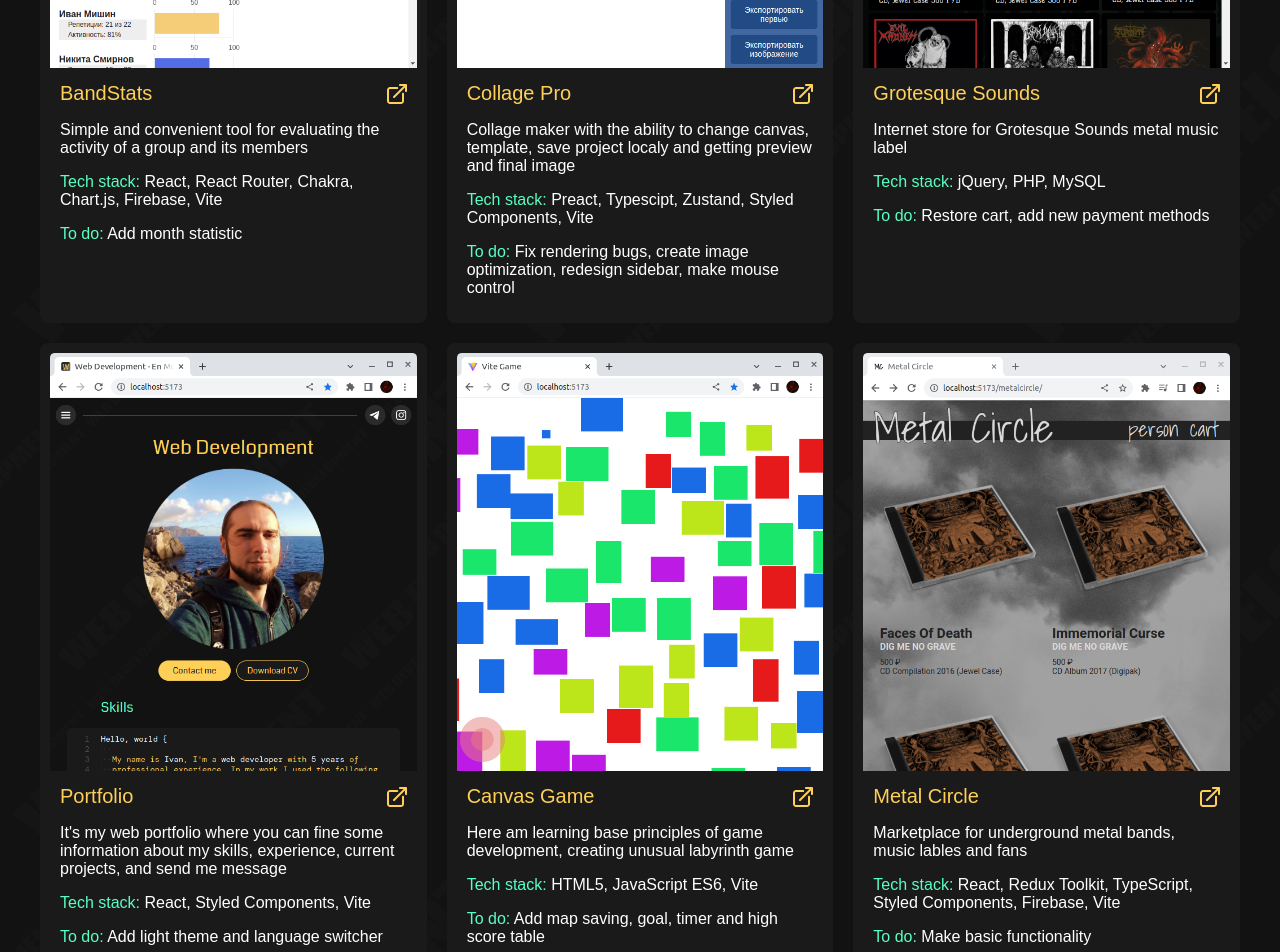
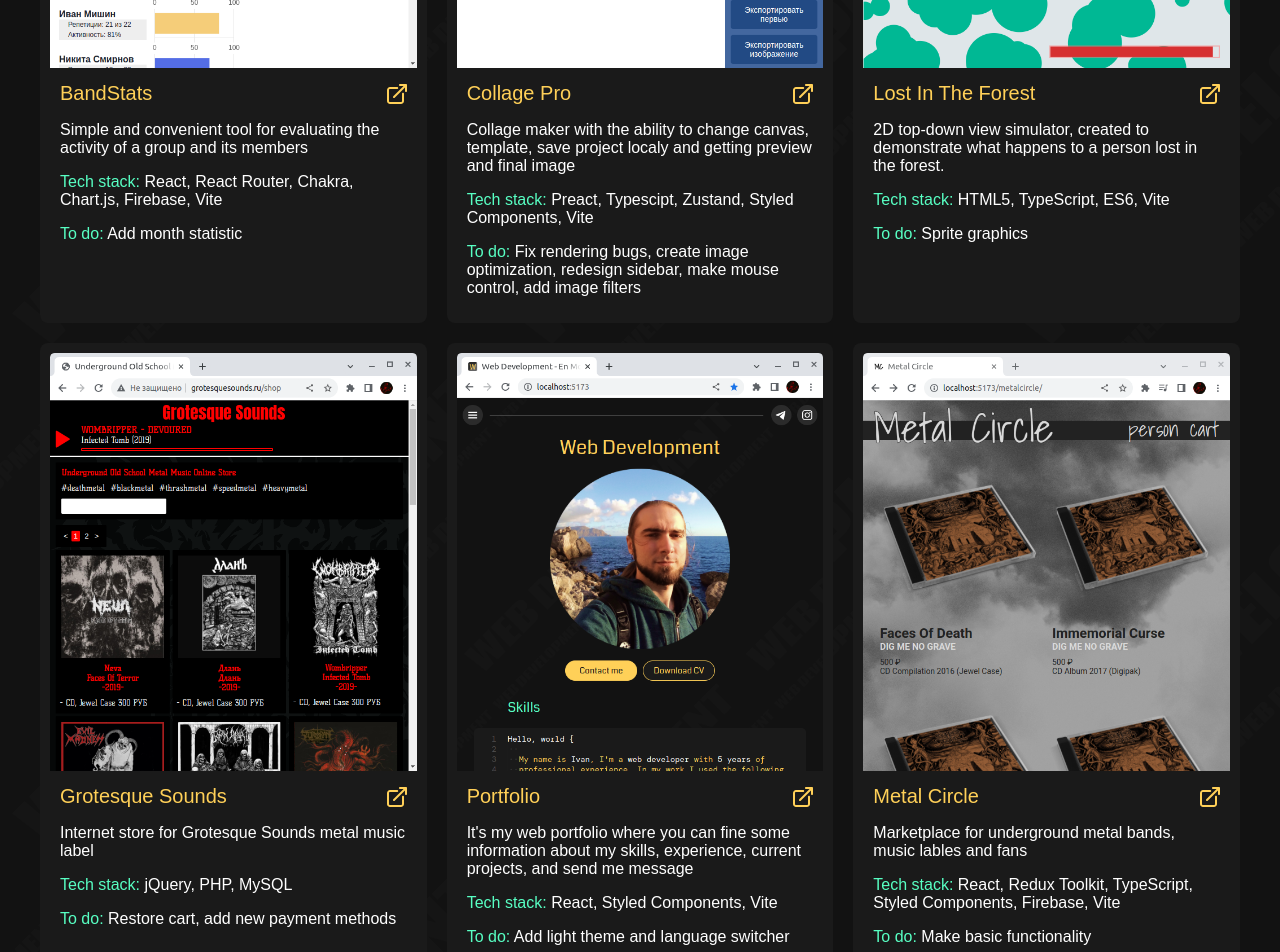
Before and after one commit to enmourn/enmourn.github.io, a React (Vite) app: page / in a window 1280 px wide. Shown: the part 1140-2092 px from the top of the page. Built offline with nearby package versions, Linux system fonts and the light colour scheme; a web font is replaced by a local one.

Commit message:
add lost in the forest to current project

```diff
--- a/src/assets/components/CurrentProjects.jsx
+++ b/src/assets/components/CurrentProjects.jsx
@@ -69,7 +69,15 @@ export default function CurrentProjects() {
       description: `Collage maker with the ability to change canvas, template, save project localy and
       getting preview and final image`,
       techStack: "Preact, Typescipt, Zustand, Styled Components, Vite",
-      toDo: "Fix rendering bugs, create image optimization, redesign sidebar, make mouse control",
+      toDo: "Fix rendering bugs, create image optimization, redesign sidebar, make mouse control, add image filters",
+    },
+    {
+      img: "./projects/lost-in-the-forest.png",
+      title: "Lost In The Forest",
+      link: "/lost-in-the-forest",
+      description: "2D top-down view simulator, created to demonstrate what happens to a person lost in the forest.",
+      techStack: "HTML5, TypeScript, ES6, Vite",
+      toDo: "Sprite graphics",
     },
     {
       img: "./projects/grotesquesounds.png",
@@ -88,15 +96,6 @@ export default function CurrentProjects() {
       techStack: "React, Styled Components, Vite",
       toDo: "Add light theme and language switcher",
     },
-    {
-      img: "./projects/canvas-game.png",
-      title: "Canvas Game",
-      link: "/canvas-game",
-      description: "Here am learning base principles of game development, creating unusual labyrinth game",
-      techStack: "HTML5, JavaScript ES6, Vite",
-      toDo: "Add map saving, goal, timer and high score table",
-    },
-
     {
       img: "./projects/metal-circle.png",
       title: "Metal Circle",
```
Also changed, not shown: public/projects/canvas-game.png (deleted), public/projects/lost-in-the-forest.png (added).
